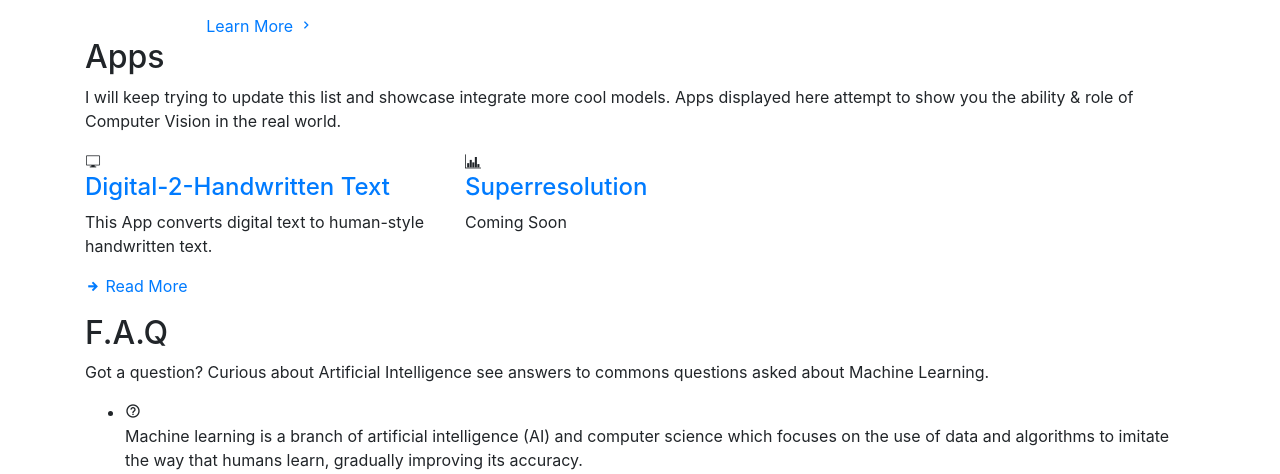
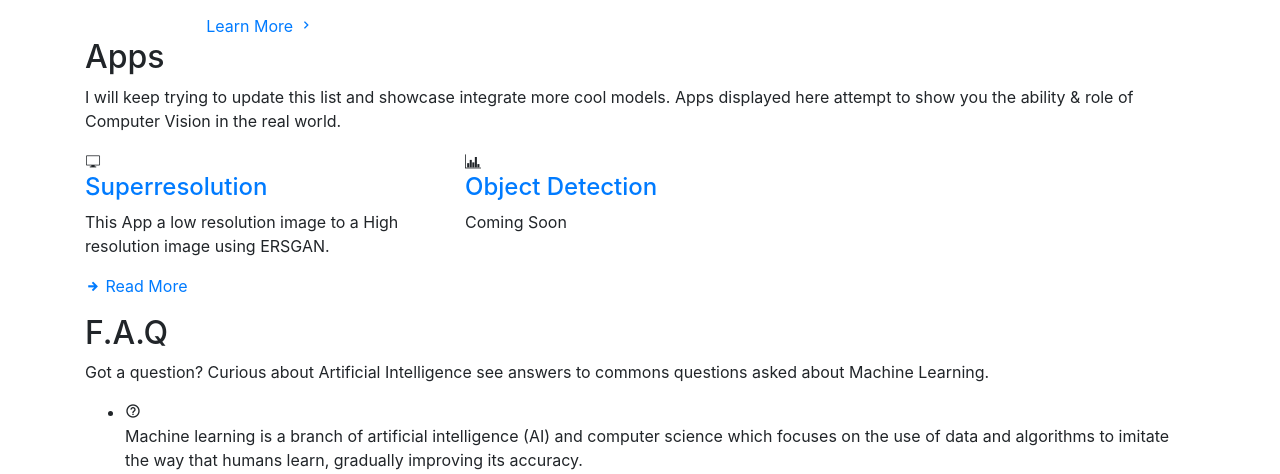
Before and after one commit to nnitiwe-dev/ml_tooys-sight, a Django app: page /cv/ in a window 1280 px wide. Shown: the part 648-1122 px from the top of the page. Run offline with Django 3.2, Linux system fonts and the light colour scheme; some libraries are stand-ins or nearby versions.

Commit message:
Setup for SR

```diff
--- a/computervision/urls.py
+++ b/computervision/urls.py
@@ -3,7 +3,7 @@ from . import views
 
 urlpatterns = [
     path('', views.index_page, name = 'index'),
-    path('text_to_hand/', views.text_2_hand, name = 'text_2_hand'),
+    path('super_resolution/', views.super_resolution, name = 'super_resolution'),
     #path('summarizer/', views.web_summarizer, name = 'summarizer'),
     #path('tweet_sentiments/', views.twitter, name='twitter'),
     #path('names/', views.name_classify, name='nigerian_names'),
--- a/computervision/views.py
+++ b/computervision/views.py
@@ -2,7 +2,6 @@ from django.shortcuts import render
 from django.conf import settings
 import os
 
-os.environ['DISPLAY'] = 'localhost:0'
 
 import pywhatkit as kit
 
@@ -11,14 +10,14 @@ import pywhatkit as kit
 def index_page(request):
     return render(request, 'index.html')
 
-def text_2_hand(request):
+def super_resolution(request):
 	saved_image=None
 
-	if request.GET.get('comment', False) is not False:
-		path = os.path.join(settings.MEDIA_ROOT,'text_2_hand.png')
-		kit.text_to_handwriting(request.GET['comment'],save_to=path)
+	# if request.GET.get('comment', False) is not False:
+	# 	path = os.path.join(settings.MEDIA_ROOT,'text_2_hand.png')
+	# 	kit.text_to_handwriting(request.GET['comment'],save_to=path)
 
-		saved_image=path
+	# 	saved_image=path
 
 
-	return render(request, 'text_2_hand.html', {'image': saved_image})
+	return render(request, 'super_resolution.html', {'image': saved_image})
--- a/templates/index.html
+++ b/templates/index.html
@@ -215,16 +215,16 @@
           <div class="col-lg-4 col-md-6" data-aos="fade-up">
             <div class="icon-box">
               <div class="icon"><i class="icofont-computer"></i></div>
-              <h4 class="title"><a href="">Digital-2-Handwritten Text</a></h4>
-              <p class="description">This App converts digital text to human-style handwritten text.
-                <div class="read-more"><a href="{% url 'text_2_hand' %}"><i class="icofont-arrow-right"></i> Read More</a></div>
+              <h4 class="title"><a href="">Superresolution</a></h4>
+              <p class="description">This App a low resolution image to a High resolution image using ERSGAN.
+                <div class="read-more"><a href="{% url 'super_resolution' %}"><i class="icofont-arrow-right"></i> Read More</a></div>
               </p>
             </div>
           </div>
           <div class="col-lg-4 col-md-6" data-aos="fade-up" data-aos-delay="100">
             <div class="icon-box">
               <div class="icon"><i class="icofont-chart-bar-graph"></i></div>
-              <h4 class="title"><a href="">Superresolution</a></h4>
+              <h4 class="title"><a href="">Object Detection</a></h4>
               <p class="description">Coming Soon</p>
             </div>
           </div>
```
Also changed, not shown: computervision/cv_models/super_resolution.py (added, +42 -0 lines), requirements.txt (+0 -13 lines), templates/super_resolution.html (renamed from templates/text_2_hand.html, +9 -9 lines).
